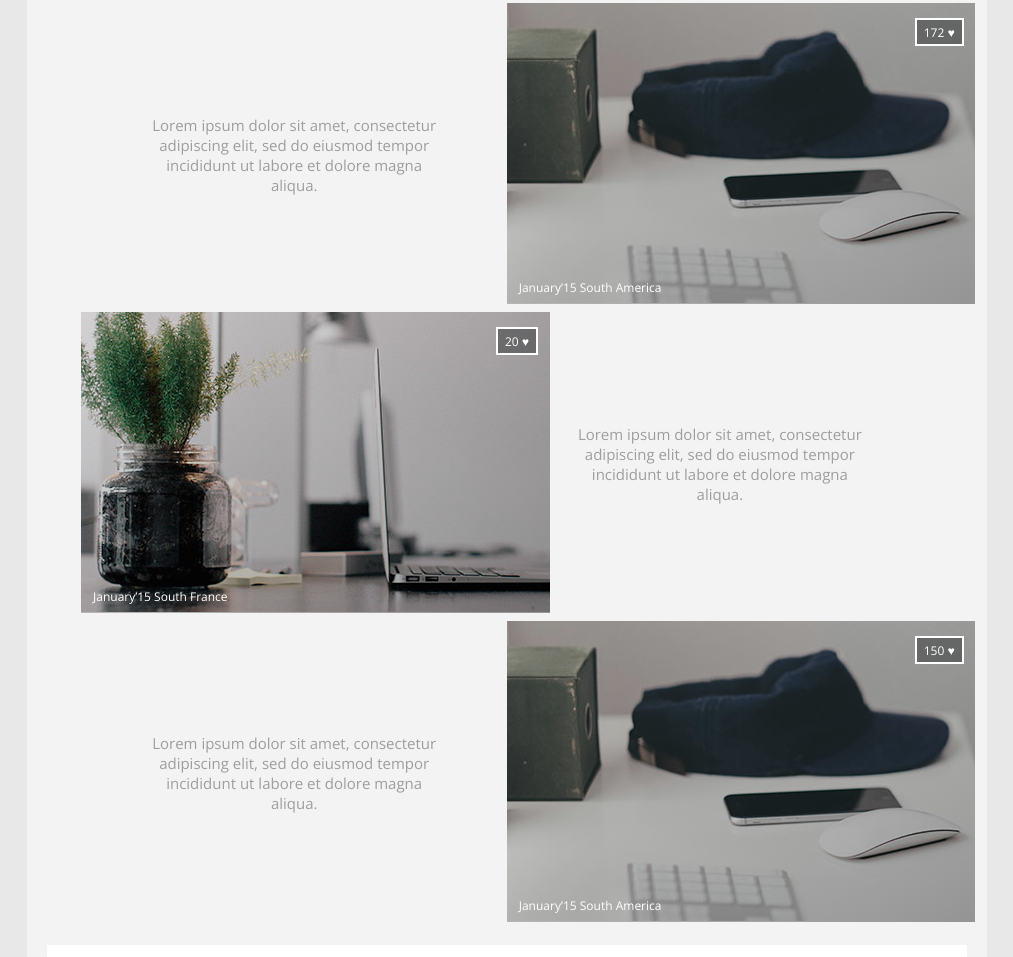
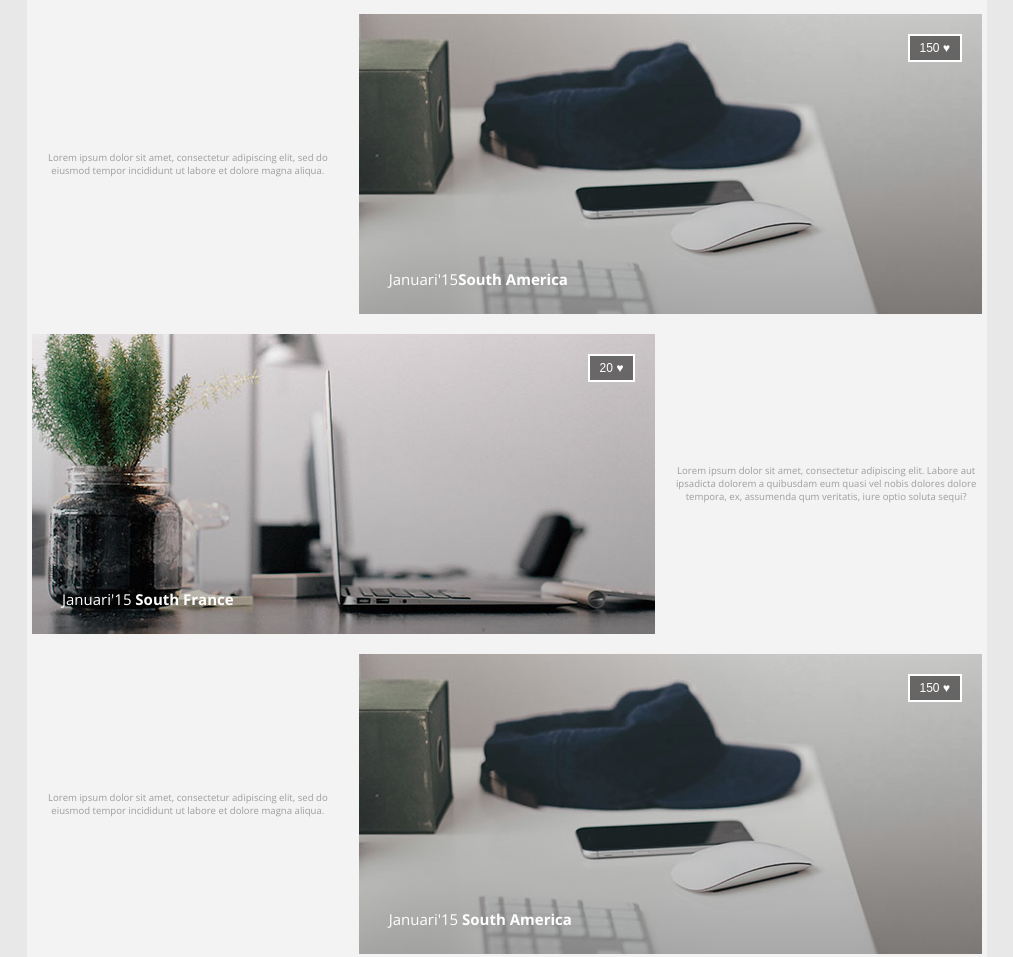
Before and after one commit to tetishcher/STUDIESEPA, a plain HTML site: page FE_9_4_homework_css-layouts/homework/index.html in a window 1280 px wide. Shown: the part 1504-2461 px from the top of the page, without its empty margins (133-1146 px from the left). Drawn offline with nearby package versions, Linux system fonts and the light colour scheme.

Commit message:
Hometask4

```diff
--- a/FE_9_4_homework_css-layouts/homework/css/style.css
+++ b/FE_9_4_homework_css-layouts/homework/css/style.css
@@ -1,4 +1,4 @@
-@import url('http://fonts.googleapis.com/css?family=Open+Sans');
+@import url('https://fonts.googleapis.com/css?family=Open+Sans:300,400,400i,700');
 
 body {
 	max-width: 960px;
@@ -11,12 +11,12 @@ body {
 
 header {
 	background: url("../img/apples.jpg") center center no-repeat;
+	background-position: top;
 	height: 740px;
 }
 
 .header_inner {
-	padding-top: 36px;
-	margin: 0px 30px;
+	padding: 30px;
 }
 
 .logo_link navbar-brand {
@@ -31,11 +31,16 @@ header {
 	color: #fff;
 }
 
+.slogan_section h1 span {
+    font-size: 2em;
+    font-weight: lighter;
+}
+
 .homebutton {
 	color: #fff;
 	border: 2px solid rgb(255, 255, 255);
-	padding: 10px 15px;
-	margin: 140px 350px;
+	padding: 12px 12px;
+	margin: 140px 360px;
 	text-align: center;
 	background-color: rgba(52, 54, 56, .7);
 	text-decoration: none;
@@ -43,13 +48,16 @@ header {
 
 h1 {
 	color: rgb(255, 255, 255);
-	margin-top: 250px;
+	margin-top: 200px;
 	text-align: center;
 	font-size: 50px;
+	font-family: 'Open Sans', sans-serif;
+	text-transform: uppercase;
+	letter-spacing: 8px;
+	font-weight: normal;
 }
 
 h2 {
-	color: rgb(158, 158, 158);
 	text-align: center;
 	padding-top: 90px;
 	padding-bottom: 40px;
@@ -61,6 +69,7 @@ h2 {
 h4 {
 	color: rgb(255, 255, 255);
 	text-align: center;
+	font-weight: normal;
 }
 
 h5 {
@@ -73,12 +82,11 @@ h5 {
 h6 {
 	font-size: 15px;
 	font-weight: normal;
-	color: rgb(158, 158, 158);
-	text-align: center;
-    margin: 10px;
-    padding: 0 50px;
+	color: rgb(255, 255, 255);
+	text-align: left;
+    margin: 5px;
+    padding: 0 5px;
     display: inline-block;
-
 }
 
 figcaption {
@@ -94,55 +102,79 @@ figcaption {
 .post-list {
 	padding: 5px;
 	background: rgb(243, 243, 243);
-
 }
 
-.container {
-	display: flex;
-	flex-wrap: wrap;
-	color: rgb(158, 158, 158);
-	padding: 0px 2px;
-    align-items: center;
-    overflow: hidden;
-    justify-content:center;
+.articles section {
+    height: 300px;
+    margin-bottom: 20px;
+    display: flex;
 }
 
-section {
-	margin-bottom: 5px;
-	width: 45%;
-
+.articles section .title {
+    background-size: cover;
+    flex: 2;
+    display: flex;
 }
 
-.image {
-    position: relative;
-    width: 110%;
-    justify-content: center;
-    background-size: cover;
-    overflow: hidden;
-    align-items:center;
+.gradient {
+    padding: 20px;
+    display: flex;
+    flex: 1;
+    flex-direction: column;
+    justify-content: space-between;
+    background: linear-gradient(0deg, rgba(0,0,0,0.3), rgba(0,0,0,0));
 }
 
-.image .hearts {
-    position: absolute;
-    border: 2px solid rgb(255, 255, 255);
-    background-color: rgba(52, 54, 56, .5);
-    color: rgb(255, 255, 255);
-    top: 5%;
-    right: 2.5%;
-    padding: .75% 1.5%;
-    font-size: 12px;
-    z-index: 1;
+.likes {
+  display: flex;
+  justify-content: flex-end;
 }
 
-.image::after {
-    background: linear-gradient(to top left, rgba(0, 0, 0, .4), rgba(0, 0, 0, .1));
-    content: "";
-    display: block;
-    height: 99%;
-    left: 0;
-    position: absolute;
-    top: 0;
-    width: 110%;
+.likes button {
+    border: 2px solid white;
+    color: white;
+    font-size: 12px;
+    padding: 5px 10px 5px 10px;
+    background-color: rgba(66, 64, 64, 0.7);
+}
+
+.likes button:hover {
+    background:rgba(66, 64, 64, 1);
+    cursor: pointer;
+}
+
+.articles section:nth-child(odd) .title {
+    background-image: url(../img/sample.jpg);
+}
+
+.articles section:nth-child(even) .title {
+    background-image: url(../img/sample3.jpg);
+}
+
+.articles section .article-text {
+    flex: 1;
+    display: flex;
+    text-align: center;
+    font-size: 0.8em;
+    justify-content: center;
+    flex-direction: column;
+    color: #343638;
+}
+
+.articles section:nth-child(odd) .article-text {
+    padding-left: 15px;
+}
+
+.articles section:nth-child(even) .article-text {
+    padding-right: 15px;
+}
+
+.articles section:nth-child(odd) {
+    flex-direction: row;
+}
+
+.articles section:nth-child(even) {
+    flex-direction: row-reverse;
 }
 
 .subscribe {
@@ -154,6 +186,7 @@ section {
 p {
 	color: rgb(158, 158, 158);
 }
+
 #contact_email {
 	margin-left: 10px;
 	width: 520px;
@@ -197,7 +230,7 @@ p {
 
 article {
 	width: 24%;
-	padding: 0px;
+	padding: 2px;
 }
 
 .footer_inner {
@@ -207,8 +240,7 @@ article {
 	background-color: rgb(255, 255, 255);
 }
 
-
-span {
+.footer_inner span {
 	float: left;
 	color: rgb(158, 158, 158);
 	padding: 5px;
@@ -236,7 +268,6 @@ a:hover {
 	display: flex;
 	padding: 80px 20px;
 	flex-direction: row;
-	color:rgb(158, 158, 158);
 	justify-content:space-between;
 }
 
--- a/FE_9_4_homework_css-layouts/homework/index.html
+++ b/FE_9_4_homework_css-layouts/homework/index.html
@@ -8,7 +8,6 @@
     <link rel="stylesheet" href="css/style.css">
 </head>
 <body>
-    <!-- Your code goes here -->
     <header>
         <div class="header_inner">
             <a class="logo_link navbar-brand" href="#home">BLACK &amp; WHITE</a>
@@ -21,7 +20,7 @@
         </div>
         <div class="slogan_section">
             <h1>
-                BLACK &amp; WHITE
+                Black <span>&</span> White
             </h1>
             <h4>
                 An Original Brand Since 1965
@@ -45,57 +44,68 @@
             Read some of our <b>featured articles</b>
         </h2>
         <div class="container">
+            <div class="articles">
                 <section>
-                <figure class="image">
-                    <img src="img/sample.jpg" alt="Some picture" class="photo-item right">
-                    <div class="hearts">172 &#9829;</div>
-                    <figcaption>January’15 South France </figcaption>
-                </figure>
+                    <div class="title">
+                        <div class="gradient">
+                            <div class="likes">
+                                <button type="button">150 &#9829;</button>
+                            </div>
+                            <h6>Januari'15 <b>South France</b></h6>
+                        </div>
+                    </div>
+                    <div class="article-text">
+                        <p>
+                            Lorem ipsum dolor sit amet, consectetur adipiscing elit. Labore aut ipsadicta dolorem a quibusdam eum quasi vel nobis dolores dolore tempora, ex, assumenda qum veritatis, iure optio soluta sequi?
+                        </p>
+                    </div>
                 </section>
                 <section>
-                <h6>
+                    <div class="title">
+                        <div class="gradient">
+                            <div class="likes">
+                                <button type="button">150 &#9829;</button>
+                            </div>
+                            <h6>Januari'15<b>South America</b></h6>
+                        </div>
+                    </div>
+                    <div class="article-text">
+                        <p>
                             Lorem ipsum dolor sit amet, consectetur adipiscing elit, sed do eiusmod tempor incididunt ut labore et dolore magna aliqua.
-                </h6>
+                        </p>
+                    </div>
                 </section>
                 <section>
-                <h6>
-                    Lorem ipsum dolor sit amet, consectetur adipiscing elit, sed do eiusmod tempor incididunt ut labore et dolore magna aliqua.
-                </h6>
+                    <div class="title">
+                        <div class="gradient">
+                            <div class="likes">
+                                <button type="button">20 &#9829;</button>
+                            </div>
+                            <h6>Januari'15 <b>South France</b></h6>
+                        </div>
+                    </div>
+                    <div class="article-text">
+                        <p>
+                            Lorem ipsum dolor sit amet, consectetur adipiscing elit. Labore aut ipsadicta dolorem a quibusdam eum quasi vel nobis dolores dolore tempora, ex, assumenda qum veritatis, iure optio soluta sequi?
+                        </p>
+                    </div>
                 </section>
                 <section>
-                <figure class="image">
-                    <img src="img/sample3.jpg" alt="Some picture">
-                    <div class="hearts">172 &#9829;</div>
-                    <figcaption>January’15 South America
-                    </figcaption>
-                </figure>
+                    <div class="title">
+                        <div class="gradient">
+                            <div class="likes">
+                                <button type="button">150 &#9829;</button>
+                            </div>
+                            <h6>Januari'15 <b>South America</b></h6>
+                        </div>
+                    </div>
+                    <div class="article-text">
+                        <p>
+                            Lorem ipsum dolor sit amet, consectetur adipiscing elit, sed do eiusmod tempor incididunt ut labore et dolore magna aliqua.
+                        </p>
+                    </div>
                 </section>
-            <section>
-                <figure class="image">
-                    <img src="img/sample.jpg" alt="Some picture" class="photo-item">
-                    <div class="hearts">20 &#9829;</div>
-                    <figcaption>January’15 South France
-                    </figcaption>
-                </figure>
-            </section>
-            <section>
-                <h6>
-                    Lorem ipsum dolor sit amet, consectetur adipiscing elit, sed do eiusmod tempor incididunt ut labore et dolore magna aliqua.
-                </h6>
-            </section>
-            <section>
-                <h6>
-                    Lorem ipsum dolor sit amet, consectetur adipiscing elit, sed do eiusmod tempor incididunt ut labore et dolore magna aliqua.
-                </h6>
-            </section>
-            <section>
-                <figure class="image">
-                    <img src="img/sample3.jpg" alt="Some picture">
-                    <div class="hearts">150 &#9829;</div>
-                    <figcaption>January’15 South America
-                    </figcaption>
-                </figure>
-            </section>
+            </div>
         </div>
         <div class="subscribe">
             <h5>Subscribe to our <b>newsletter</b></h5>
```
Lines whose indentation alone changed are shown as unchanged.
